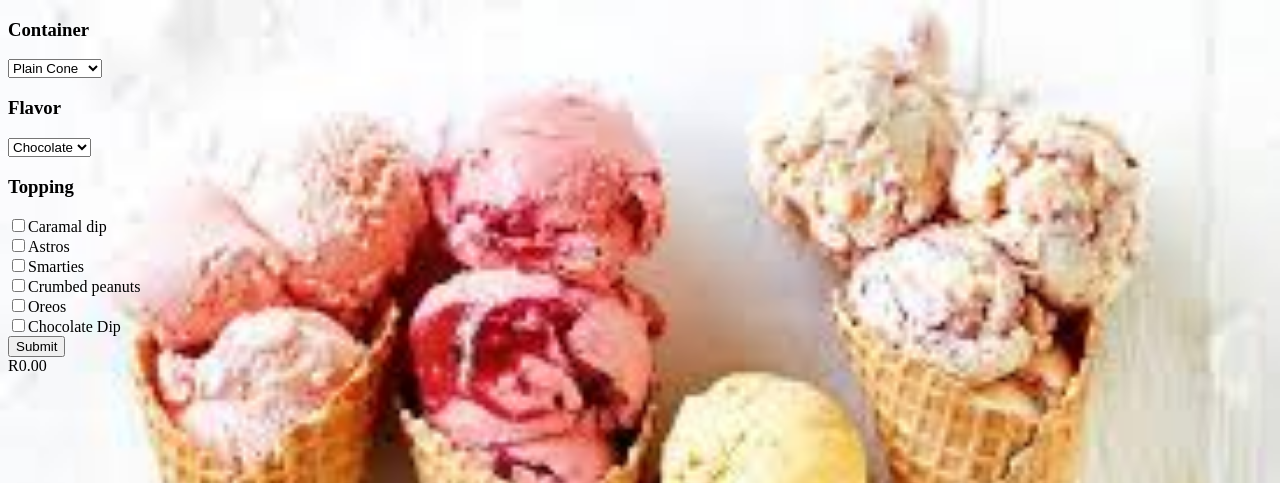
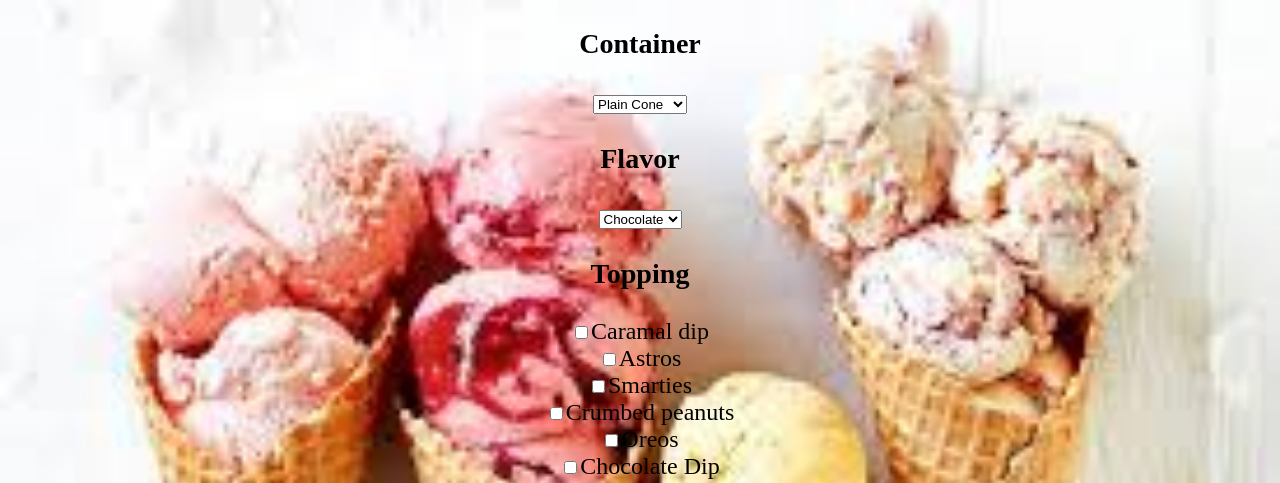
Before and after one commit to tersiakoetzee/Ice-Cream, a plain HTML site: page Ice-Cream/index.html in a window 1280 px wide. Shown: the top 483 px of the page. Drawn offline with nearby package versions, Linux system fonts and the light colour scheme.

Commit message:
second commit

```diff
--- a/Ice-Cream/css/style.css
+++ b/Ice-Cream/css/style.css
@@ -3,3 +3,16 @@ body{
     background-repeat:no-repeat;
     background-size: cover;
 }
+.Total{
+    font-size: 2em;
+    color: black
+}
+.myFavorite{
+    text-align: center;
+    font-size: 2em;
+    color: black
+}
+.iceCreamContainer{
+    text-align: center;
+    font-size: 1.5em;
+}
--- a/Ice-Cream/index.html
+++ b/Ice-Cream/index.html
@@ -16,7 +16,7 @@
         <td>Container:{{container}}</td>
         <td>Flavor:{{flavor}}</td>
         <td>Topping:{{topping}}</td>
-        <td>Total:{{price}}</td>
+        <td>Total:R{{price}}</td>
          </tr>
     {{/each}}
 
@@ -26,24 +26,24 @@
     <div class="iceCreamContainer">
         <h3>Container</h3>
         <select class="iceContainer">
-            <option class="plainCone" value="R10.00">Plain Cone</option>
-            <option class="sugarCone" value="R20.00">Sugar Cone</option>
-            <option class="paperCup" value="R5">Paper cup</option>
+            <option class="plainCone" value=10>Plain Cone</option>
+            <option class="sugarCone" value=20>Sugar Cone</option>
+            <option class="paperCup" value=5>Paper cup</option>
         </select>
         <h3>Flavor</h3>
         <select  class="iceFlavor">
-            <option class="chocolate" value="R10">Chocolate</option>
-            <option class="vanilla" value="R10">Vanilla</option>
-            <option class="caramel" value="R10">Caramel</option>
+            <option class="chocolate" value=10>Chocolate</option>
+            <option class="vanilla" value=10>Vanilla</option>
+            <option class="caramel" value=10>Caramel</option>
         </select>
        <!-- <form class="toppings"> -->
                 <h3>Topping</h3>
-                <input type="checkbox" class="toppings" value="7.00">Caramal dip<br>
-                <input type="checkbox" class="toppings" value="R8.00">Astros<br>
-                <input type="checkbox" class="toppings" value="R8.00">Smarties<br>
-                <input type="checkbox" class="toppings" value="R5.00">Crumbed peanuts<br>
-                <input type="checkbox" class="toppings" value="R8.00">Oreos<br>
-                <input type="checkbox" class="toppings" value="R7.00">Chocolate Dip<br>
+                <input type="checkbox" class="toppings" value=7>Caramal dip<br>
+                <input type="checkbox" class="toppings" value=8>Astros<br>
+                <input type="checkbox" class="toppings" value=8>Smarties<br>
+                <input type="checkbox" class="toppings" value=5>Crumbed peanuts<br>
+                <input type="checkbox" class="toppings" value=8>Oreos<br>
+                <input type="checkbox" class="toppings" value=7>Chocolate Dip<br>
         <!-- </form> -->
         <button type="button" class="iceCreamBtn">Submit</button>
     </div>
--- a/Ice-Cream/js/IceCreamDom.js
+++ b/Ice-Cream/js/IceCreamDom.js
@@ -1,7 +1,8 @@
 var iceContainer = document.querySelector(".iceContainer");
 var iceFlavor = document.querySelector(".iceFlavor");
-var Total = document.querySelector(".Total");
+var myFavorite = document.querySelector(".myFavorite");
 var iceCreamBtn = document.querySelector(".iceCreamBtn")
+// var
 
 var myCream = IceCreamFactory();
 
@@ -19,11 +20,18 @@ function iceCreams() {
         myCream.mySelection(selectedContainer, selectedFlavor, selectedTopping.value)
 
         var iceCream = myCream.getIceCream();
-        Total.innerHTML = myCream.totalCost();
-        Total.innerHTML = userTemplate({ iceCreamChoice: iceCream });
+        myFavorite.innerHTML = userTemplate({ iceCreamChoice: iceCream });
 
         // return element.value;
     })
+
+    function findTotal() {
+        var ice = document.getElementById("iceCreamContainer").getElementsByClassName("");
+        for (var i = 0; as[i]; i++)as[i].onclick = f;
+        function f() {
+
+        }
+    }
 
 
 
--- a/Ice-Cream/js/IceCreamFac.js
+++ b/Ice-Cream/js/IceCreamFac.js
@@ -1,23 +1,23 @@
-function IceCreamFactory(){
+function IceCreamFactory() {
     var myIceCream = []
 
-    function mySelection(container,flavor,topping){
-    var iceCreamSelected = {container,flavor,topping}
-    myIceCream.push(iceCreamSelected);
+    function mySelection(container, flavor, topping) {
+        price = Number(container)+ Number(flavor)+ Number(topping);
+
+        var iceCreamSelected = { container, flavor, topping, price }
+        myIceCream.push(iceCreamSelected);
     }
 
-    function getIceCream(){
+    function getIceCream() {
         return myIceCream
-    }
-    function totalCost(){
-        return myIceCream.values;
     }
 
 
-    return{
+
+    return {
         mySelection,
         getIceCream,
-        totalCost
+
 
     }
 }
```
Also changed, not shown: Ice-Cream/Tests/test.js (+4 -4 lines).
